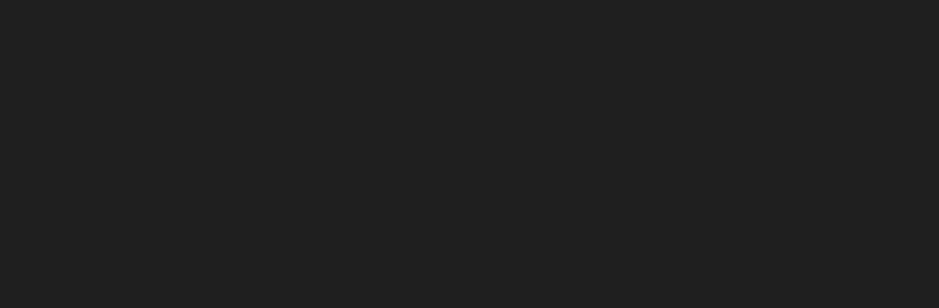
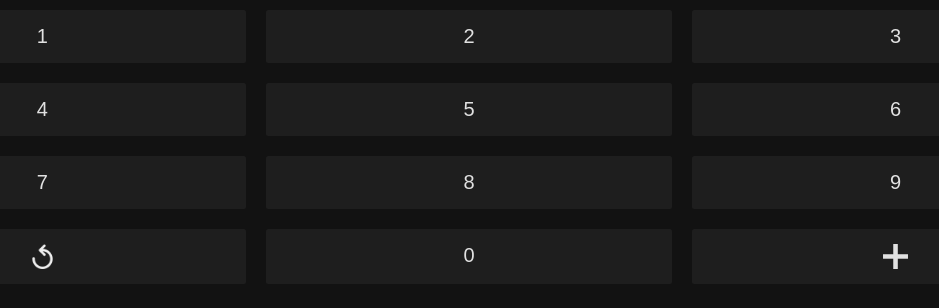
Before and after one commit to haxius/ratio, a React (Create React App) app: page / in a window 1280 px wide. Both pictures are taken after a click on the button 55 px from the left and 760 px from the top of the page. Shown: the top 308 px of the page, without its empty margins (171-1110 px from the left). Built offline with nearby package versions, Linux system fonts and the light colour scheme.

Commit message:
ADD functional keypad component for entering currency values

```diff
--- /dev/null
+++ b/src/components/Keypad/Key.tsx
@@ -0,0 +1,21 @@
+import cc from "classcat";
+import React, { FC } from "react";
+import styles from "./styles.module.scss";
+
+interface KeyProps {
+  value?: any;
+  label?: string;
+  onClick?: any;
+  children?: any;
+}
+
+const Key: FC<KeyProps> = ({ children, value, label, onClick = () => {} }) => (
+  <button
+    className={cc([styles.hero, styles.key])}
+    onClick={() => onClick(value)}
+  >
+    {children ? children : label ? label : value}
+  </button>
+);
+
+export default Key;
--- /dev/null
+++ b/src/components/Keypad/index.tsx
@@ -0,0 +1,86 @@
+import React, { FC, useState } from "react";
+import Key from "./Key";
+import styles from "./styles.module.scss";
+
+/**
+ * Evaluate value w/ parseInt(value) / 100,
+ * wrap w/ currency to get display friendly
+ * i.e. currency(parseInt...
+ */
+
+interface KeypadProps {
+  onBack?: any;
+  onSubmit?: any;
+  onChange?: any;
+}
+
+const Keypad: FC<KeypadProps> = ({
+  onBack = () => {},
+  onSubmit = () => {},
+  onChange = () => {},
+}) => {
+  const [value, setValue] = useState("");
+
+  const setValueAndNotify = (newValue: string): void => {
+    setValue(newValue);
+    onChange(newValue);
+  };
+
+  const handleKeyPress = (newValue: string): void => {
+    switch (newValue) {
+      case "undo":
+        if (value) {
+          setValueAndNotify(value.substring(0, value.length - 1));
+        } else {
+          onBack();
+        }
+        break;
+      case "submit":
+        if (value) {
+          onSubmit(value);
+        }
+        break;
+      default:
+        if (value) {
+          if (value.length < 8) {
+            setValueAndNotify(value + newValue);
+          }
+        } else {
+          if (newValue !== "0") {
+            setValueAndNotify(newValue);
+          }
+        }
+    }
+  };
+
+  return (
+    <div className={styles.keypad}>
+      <div className={styles.row}>
+        <Key value="1" onClick={handleKeyPress} />
+        <Key value="2" onClick={handleKeyPress} />
+        <Key value="3" onClick={handleKeyPress} />
+      </div>
+      <div className={styles.row}>
+        <Key value="4" onClick={handleKeyPress} />
+        <Key value="5" onClick={handleKeyPress} />
+        <Key value="6" onClick={handleKeyPress} />
+      </div>
+      <div className={styles.row}>
+        <Key value="7" onClick={handleKeyPress} />
+        <Key value="8" onClick={handleKeyPress} />
+        <Key value="9" onClick={handleKeyPress} />
+      </div>
+      <div className={styles.row}>
+        <Key value="undo" onClick={handleKeyPress}>
+          <img alt="" src="/icon-undo.png" />
+        </Key>
+        <Key value="0" onClick={handleKeyPress} />
+        <Key value="submit" onClick={handleKeyPress}>
+          <img alt="" src="/icon-plus.png" />
+        </Key>
+      </div>
+    </div>
+  );
+};
+
+export default Keypad;
--- /dev/null
+++ b/src/components/Keypad/styles.module.scss
@@ -0,0 +1,35 @@
+@import "../../styles/theme-dependencies";
+
+.keypad {
+  display: flex;
+  flex-direction: column;
+}
+
+.row {
+  display: flex;
+  flex-wrap: nowrap;
+}
+
+.key {
+  color: $body-fg-color;
+  display: flex;
+  flex: 1 1;
+  justify-content: center;
+  text-align: center;
+  @include font-size(5);
+  @include margin(2);
+  border: 0;
+  outline: none !important;
+  user-select: none;
+
+  &:hover:active {
+    background: $color-gray-light;
+    color: $color-gray;
+  }
+
+  > img {
+    width: $grid-base * 5;
+    height: auto;
+    user-select: none;
+  }
+}
--- a/src/components/Toolbar/index.tsx
+++ b/src/components/Toolbar/index.tsx
@@ -2,6 +2,7 @@
 import React, { FC, Fragment } from "react";
 import { useToolbarContext } from "../../context/Toolbar";
 import Icon from "../Icon";
+import Keypad from "../Keypad";
 import styles from "./styles.module.scss";
 
 interface ToolbarProps {}
@@ -31,7 +32,7 @@
           { [styles.toolbarOpenActive]: toolbarOpen },
         ])}
       >
-        {" "}
+        <Keypad />
       </div>
     </>
   );
--- a/src/components/Toolbar/styles.module.scss
+++ b/src/components/Toolbar/styles.module.scss
@@ -29,7 +29,7 @@
   left: 0;
   height: 100%;
   width: 100%;
-  background: $color-bg;
+  background: $body-bg-color;
   z-index: 20;
   transition: all 200ms ease;
 
```
